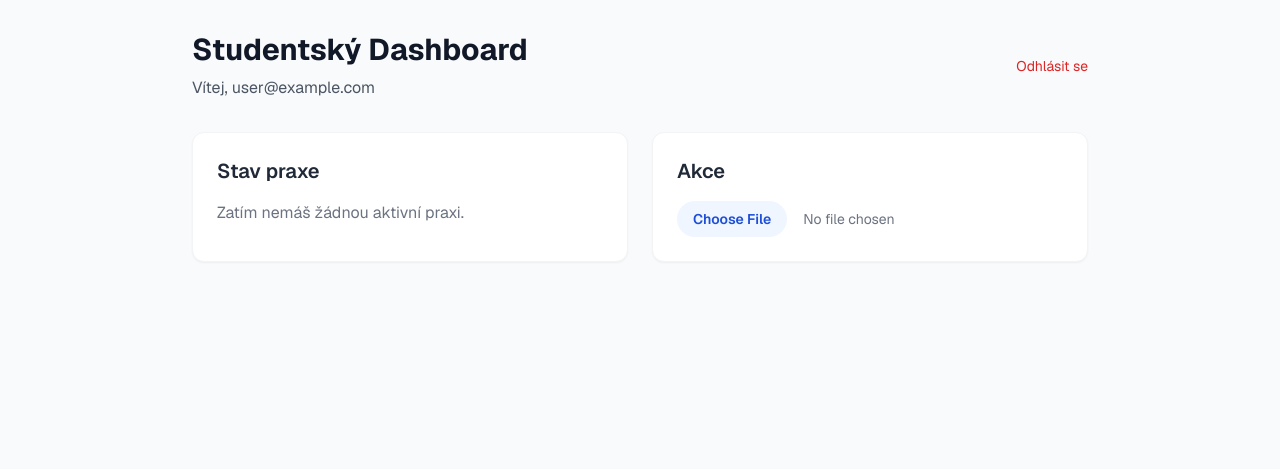
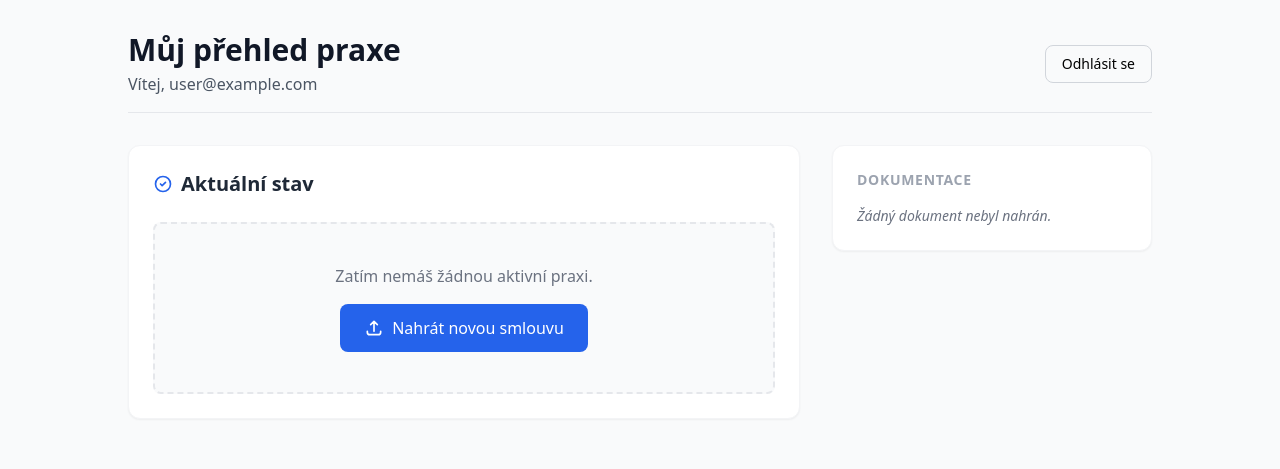
Before and after one commit to Kamibony/praxihub, a Next.js app in the folder apps/web/: page /student/dashboard in a window 1280 px wide. Shown: the top 469 px of the page. Built offline with nearby package versions, Linux system fonts and the light colour scheme; no server answers; the database is empty; sample sign-in values are in the browser's storage.

Commit message:
Enhance internship approval with timestamp and formatting
Added a date formatting helper function and updated the internship approval process to include the approval timestamp.

```diff
--- a/apps/web/app/student/dashboard/page.tsx
+++ b/apps/web/app/student/dashboard/page.tsx
@@ -43,7 +43,6 @@ export default function StudentDashboard() {
             const id = snapshot.docs[0].id;
             setInternship({ id, ...data });
 
-            // Ak je v stave na kontrolu, predvyplníme formulár
             if (data.status === 'NEEDS_REVIEW') {
               setReviewData({
                 organization_name: data.organization_name || "",
@@ -96,7 +95,8 @@ export default function StudentDashboard() {
       await updateDoc(docRef, {
         ...reviewData,
         status: "APPROVED",
-        is_verified: true
+        is_verified: true,
+        approvedAt: new Date().toISOString() // Pridáme čas schválenia
       });
       alert("Údaje potvrzeny!");
     } catch (error) {
@@ -105,109 +105,184 @@ export default function StudentDashboard() {
     }
   };
 
+  // Helper funkcia pre formátovanie dátumu
+  const formatDate = (isoString: string) => {
+    if (!isoString) return "-";
+    return new Date(isoString).toLocaleDateString('cs-CZ', { day: 'numeric', month: 'long', year: 'numeric', hour: '2-digit', minute: '2-digit' });
+  };
+
   if (loadingData) return <div className="p-8 text-center">Načítám data...</div>;
 
   return (
-    <div className="min-h-screen bg-gray-50 p-8">
-      <div className="max-w-4xl mx-auto">
-        <header className="mb-8 flex justify-between items-center">
+    <div className="min-h-screen bg-gray-50 p-8 font-sans">
+      <div className="max-w-5xl mx-auto">
+        <header className="mb-8 flex justify-between items-center border-b border-gray-200 pb-4">
           <div>
-            <h1 className="text-3xl font-bold text-gray-900">Studentský Dashboard</h1>
-            <p className="text-gray-600 mt-2">Vítej, {user?.email}</p>
+            <h1 className="text-3xl font-bold text-gray-900">Můj přehled praxe</h1>
+            <p className="text-gray-600 mt-1">Vítej, {user?.email}</p>
           </div>
-          <button onClick={() => auth.signOut()} className="text-sm text-red-600 hover:text-red-800">Odhlásit se</button>
+          <button onClick={() => auth.signOut()} className="text-sm px-4 py-2 border border-gray-300 rounded-lg hover:bg-gray-100 transition">Odhlásit se</button>
         </header>
 
-        <div className="grid gap-6 md:grid-cols-2">
-          {/* Status Karta */}
-          <div className="bg-white p-6 rounded-xl shadow-sm border border-gray-100 relative overflow-hidden">
-             <h2 className="text-xl font-semibold text-gray-800 mb-4">Stav praxe</h2>
+        <div className="grid gap-8 lg:grid-cols-3">
+
+          {/* HLAVNÁ KARTA (STAV) */}
+          <div className="lg:col-span-2 space-y-6">
+            <div className="bg-white p-6 rounded-xl shadow-sm border border-gray-100">
+               <h2 className="text-xl font-semibold text-gray-800 mb-6 flex items-center gap-2">
+                 <svg className="w-5 h-5 text-blue-600" fill="none" stroke="currentColor" viewBox="0 0 24 24"><path strokeLinecap="round" strokeLinejoin="round" strokeWidth={2} d="M9 12l2 2 4-4m6 2a9 9 0 11-18 0 9 9 0 0118 0z" /></svg>
+                 Aktuální stav
+               </h2>
 
                {!internship ? (
-               <div className="text-gray-500">Zatím nemáš žádnou aktivní praxi.</div>
+                 <div className="text-center py-10 bg-gray-50 rounded-lg border-2 border-dashed border-gray-200">
+                   <p className="text-gray-500 mb-4">Zatím nemáš žádnou aktivní praxi.</p>
+                   <label className="inline-block">
+                    <span className="sr-only">Nahrát smlouvu</span>
+                    <div className="px-6 py-3 bg-blue-600 text-white rounded-lg cursor-pointer hover:bg-blue-700 transition font-medium flex items-center gap-2">
+                      <svg className="w-5 h-5" fill="none" stroke="currentColor" viewBox="0 0 24 24"><path strokeLinecap="round" strokeLinejoin="round" strokeWidth={2} d="M4 16v1a3 3 0 003 3h10a3 3 0 003-3v-1m-4-8l-4-4m0 0L8 8m4-4v12" /></svg>
+                      Nahrát novou smlouvu
+                    </div>
+                    <input type="file" accept=".pdf,.jpg,.jpeg,.png" onChange={handleFileUpload} disabled={uploading} className="hidden" />
+                  </label>
+                  {uploading && <p className="text-sm text-blue-600 mt-3 animate-pulse">Nahrávám a analyzuji...</p>}
+                 </div>
                ) : (
-               <div className="space-y-4">
-                 <div className="flex items-center space-x-3">
-                    <span className={`inline-block w-4 h-4 rounded-full ${
-                      internship.status === 'ANALYZING' ? 'bg-blue-400 animate-pulse' :
-                      internship.status === 'APPROVED' ? 'bg-green-500' :
-                      internship.status === 'NEEDS_REVIEW' ? 'bg-yellow-400' :
-                      internship.status === 'REJECTED' ? 'bg-red-500' : 'bg-gray-300'
-                    }`}></span>
-                    <span className="font-medium text-lg text-gray-700">
-                      {internship.status === 'ANALYZING' && 'AI Analyzuje smlouvu...'}
-                      {internship.status === 'NEEDS_REVIEW' && 'Vyžaduje kontrolu'}
-                      {internship.status === 'APPROVED' && 'Schváleno'}
-                      {internship.status === 'REJECTED' && 'Zamítnuto'}
-                    </span>
+                 <div className="space-y-6">
+                   {/* STATUS BAR */}
+                   <div className="flex items-center gap-4 p-4 bg-gray-50 rounded-lg border border-gray-100">
+                      <div className={`p-3 rounded-full ${
+                        internship.status === 'ANALYZING' ? 'bg-blue-100 text-blue-600' :
+                        internship.status === 'APPROVED' ? 'bg-green-100 text-green-600' :
+                        internship.status === 'NEEDS_REVIEW' ? 'bg-yellow-100 text-yellow-600' :
+                        'bg-red-100 text-red-600'
+                      }`}>
+                        {internship.status === 'ANALYZING' && <svg className="w-6 h-6 animate-spin" fill="none" viewBox="0 0 24 24"><circle className="opacity-25" cx="12" cy="12" r="10" stroke="currentColor" strokeWidth="4"></circle><path className="opacity-75" fill="currentColor" d="M4 12a8 8 0 018-8V0C5.373 0 0 5.373 0 12h4zm2 5.291A7.962 7.962 0 014 12H0c0 3.042 1.135 5.824 3 7.938l3-2.647z"></path></svg>}
+                        {internship.status === 'APPROVED' && <svg className="w-6 h-6" fill="none" stroke="currentColor" viewBox="0 0 24 24"><path strokeLinecap="round" strokeLinejoin="round" strokeWidth={2} d="M5 13l4 4L19 7" /></svg>}
+                        {internship.status === 'NEEDS_REVIEW' && <svg className="w-6 h-6" fill="none" stroke="currentColor" viewBox="0 0 24 24"><path strokeLinecap="round" strokeLinejoin="round" strokeWidth={2} d="M12 9v2m0 4h.01m-6.938 4h13.856c1.54 0 2.502-1.667 1.732-3L13.732 4c-.77-1.333-2.694-1.333-3.464 0L3.34 16c-.77 1.333.192 3 1.732 3z" /></svg>}
+                        {internship.status === 'REJECTED' && <svg className="w-6 h-6" fill="none" stroke="currentColor" viewBox="0 0 24 24"><path strokeLinecap="round" strokeLinejoin="round" strokeWidth={2} d="M6 18L18 6M6 6l12 12" /></svg>}
+                      </div>
+                      <div>
+                        <h3 className="font-bold text-lg text-gray-900">
+                          {internship.status === 'ANALYZING' && 'AI zpracovává dokument...'}
+                          {internship.status === 'NEEDS_REVIEW' && 'Nutná kontrola údajů'}
+                          {internship.status === 'APPROVED' && 'Praxe je oficiálně schválena'}
+                          {internship.status === 'REJECTED' && 'Smlouva byla zamítnuta'}
+                        </h3>
+                        <p className="text-sm text-gray-500">
+                          {internship.status === 'ANALYZING' && 'Čekejte prosím, čtu data ze smlouvy.'}
+                          {internship.status === 'NEEDS_REVIEW' && 'AI předvyplnila data. Prosím o vaši kontrolu níže.'}
+                          {internship.status === 'APPROVED' && `Schváleno dne ${formatDate(internship.approvedAt)}. E-mail odeslán firmě.`}
+                          {internship.status === 'REJECTED' && 'Důvod: ' + (internship.ai_error_message || 'Neznámá chyba')}
+                        </p>
+                      </div>
                    </div>
 
-                 {/* Ak je stav NEEDS_REVIEW, zobrazíme formulár na úpravu */}
+                   {/* FORMULÁR NA KONTROLU (Iba ak NEEDS_REVIEW) */}
                    {internship.status === 'NEEDS_REVIEW' && (
-                   <div className="bg-yellow-50 p-4 rounded-lg border border-yellow-200 mt-4 space-y-3">
-                     <p className="text-sm text-yellow-800 font-medium">AI přečetla tyto údaje. Prosím, zkontrolujte je a potvrďte.</p>
-
+                     <div className="bg-yellow-50 p-6 rounded-lg border border-yellow-200">
+                       <h4 className="font-bold text-yellow-800 mb-4">Zkontrolujte údaje nalezené AI:</h4>
+                       <div className="grid md:grid-cols-2 gap-4">
                          <div>
-                       <label className="block text-xs text-gray-500">Název Firmy</label>
-                       <input
-                         type="text"
-                         value={reviewData.organization_name}
-                         onChange={(e) => setReviewData({...reviewData, organization_name: e.target.value})}
-                         className="w-full border rounded p-1 text-sm"
-                       />
+                           <label className="block text-xs font-medium text-gray-500 mb-1 uppercase">Název Firmy</label>
+                           <input type="text" value={reviewData.organization_name} onChange={(e) => setReviewData({...reviewData, organization_name: e.target.value})} className="w-full border border-yellow-300 rounded p-2 focus:ring-2 focus:ring-yellow-500 outline-none" />
                          </div>
                          <div>
-                       <label className="block text-xs text-gray-500">IČO</label>
-                       <input
-                         type="text"
-                         value={reviewData.organization_ico}
-                         onChange={(e) => setReviewData({...reviewData, organization_ico: e.target.value})}
-                         className="w-full border rounded p-1 text-sm"
-                       />
-                     </div>
-                     <div className="grid grid-cols-2 gap-2">
-                        <div>
-                          <label className="block text-xs text-gray-500">Od</label>
-                          <input type="text" value={reviewData.start_date} onChange={(e) => setReviewData({...reviewData, start_date: e.target.value})} className="w-full border rounded p-1 text-sm" />
+                           <label className="block text-xs font-medium text-gray-500 mb-1 uppercase">IČO</label>
+                           <input type="text" value={reviewData.organization_ico} onChange={(e) => setReviewData({...reviewData, organization_ico: e.target.value})} className="w-full border border-yellow-300 rounded p-2 focus:ring-2 focus:ring-yellow-500 outline-none" />
                          </div>
                          <div>
-                          <label className="block text-xs text-gray-500">Do</label>
-                          <input type="text" value={reviewData.end_date} onChange={(e) => setReviewData({...reviewData, end_date: e.target.value})} className="w-full border rounded p-1 text-sm" />
+                           <label className="block text-xs font-medium text-gray-500 mb-1 uppercase">Datum od</label>
+                           <input type="text" value={reviewData.start_date} onChange={(e) => setReviewData({...reviewData, start_date: e.target.value})} className="w-full border border-yellow-300 rounded p-2 focus:ring-2 focus:ring-yellow-500 outline-none" />
+                         </div>
+                         <div>
+                           <label className="block text-xs font-medium text-gray-500 mb-1 uppercase">Datum do</label>
+                           <input type="text" value={reviewData.end_date} onChange={(e) => setReviewData({...reviewData, end_date: e.target.value})} className="w-full border border-yellow-300 rounded p-2 focus:ring-2 focus:ring-yellow-500 outline-none" />
                          </div>
                        </div>
-                     <button onClick={confirmData} className="w-full bg-yellow-500 hover:bg-yellow-600 text-white py-2 rounded font-medium mt-2">
-                       Potvrdit správnost
+                       <button onClick={confirmData} className="w-full mt-4 bg-yellow-500 hover:bg-yellow-600 text-white py-3 rounded-lg font-bold shadow-sm transition">
+                         Potvrdit správnost údajů
                        </button>
                      </div>
                    )}
 
+                   {/* SCHVÁLENÉ ÚDAJE (Iba ak APPROVED) */}
                    {internship.status === 'APPROVED' && (
-                   <div className="p-4 bg-gray-50 rounded-lg border border-gray-100 text-sm">
-                     <p><span className="font-semibold">Firma:</span> {internship.organization_name}</p>
-                     <p><span className="font-semibold">IČO:</span> {internship.organization_ico}</p>
-                     <p><span className="font-semibold">Od:</span> {internship.start_date}</p>
-                     <p><span className="font-semibold">Do:</span> {internship.end_date}</p>
+                     <div className="bg-white rounded-lg border border-gray-100 overflow-hidden">
+                       <table className="min-w-full divide-y divide-gray-200 text-sm">
+                         <tbody className="divide-y divide-gray-200">
+                           <tr>
+                             <td className="px-4 py-3 bg-gray-50 font-medium text-gray-500 w-1/3">Firma</td>
+                             <td className="px-4 py-3 text-gray-900 font-bold">{internship.organization_name}</td>
+                           </tr>
+                           <tr>
+                             <td className="px-4 py-3 bg-gray-50 font-medium text-gray-500">IČO</td>
+                             <td className="px-4 py-3 text-gray-900 font-mono">{internship.organization_ico}</td>
+                           </tr>
+                           <tr>
+                             <td className="px-4 py-3 bg-gray-50 font-medium text-gray-500">Termín</td>
+                             <td className="px-4 py-3 text-gray-900">{internship.start_date} — {internship.end_date}</td>
+                           </tr>
+                         </tbody>
+                       </table>
                      </div>
                    )}
                  </div>
                )}
             </div>
+          </div>
 
-          {/* Actions Karta */}
+          {/* BOČNÝ PANEL (INFO & LOG) */}
+          <div className="space-y-6">
+            {/* Dokument Karta */}
             <div className="bg-white p-6 rounded-xl shadow-sm border border-gray-100">
-            <h2 className="text-xl font-semibold text-gray-800 mb-4">Akce</h2>
-            {!internship || internship.status === 'REJECTED' ? (
-              <div className="space-y-4">
-                <label className="block">
-                  <span className="sr-only">Vyber smlouvu</span>
-                  <input type="file" accept=".pdf,.jpg,.jpeg,.png" onChange={handleFileUpload} disabled={uploading} className="block w-full text-sm text-gray-500 file:mr-4 file:py-2 file:px-4 file:rounded-full file:border-0 file:text-sm file:font-semibold file:bg-blue-50 file:text-blue-700 hover:file:bg-blue-100 cursor-pointer disabled:opacity-50" />
-                </label>
-                {uploading && <p className="text-sm text-blue-600 animate-pulse">Nahrávám a zpracovávám...</p>}
+              <h3 className="text-sm font-bold text-gray-400 uppercase tracking-wider mb-4">Dokumentace</h3>
+              {internship ? (
+                <div>
+                   <div className="flex items-center gap-3 p-3 bg-blue-50 rounded-lg mb-4">
+                     <svg className="w-8 h-8 text-blue-500" fill="none" stroke="currentColor" viewBox="0 0 24 24"><path strokeLinecap="round" strokeLinejoin="round" strokeWidth={2} d="M9 12h6m-6 4h6m2 5H7a2 2 0 01-2-2V5a2 2 0 012-2h5.586a1 1 0 01.707.293l5.414 5.414a1 1 0 01.293.707V19a2 2 0 01-2 2z" /></svg>
+                     <div className="overflow-hidden">
+                       <p className="text-sm font-medium text-gray-900 truncate">{internship.fileName}</p>
+                       <p className="text-xs text-gray-500">Nahráno: {formatDate(internship.createdAt)}</p>
+                     </div>
+                   </div>
+                   <a href={internship.contract_url} target="_blank" rel="noreferrer" className="block w-full text-center py-2 border border-blue-200 text-blue-600 rounded-lg hover:bg-blue-50 text-sm font-medium transition">
+                     Stáhnout originál
+                   </a>
                 </div>
               ) : (
-              <div className="text-center py-8 text-gray-500">
-                <p>Smlouva odeslána. {internship.status === 'NEEDS_REVIEW' ? 'Čeká na vaši kontrolu.' : 'Čekejte na potvrzení.'}</p>
-                <a href={internship.contract_url} target="_blank" rel="noreferrer" className="text-blue-500 text-sm hover:underline mt-2 block">Zobrazit nahranou smlouvu</a>
+                <p className="text-sm text-gray-500 italic">Žádný dokument nebyl nahrán.</p>
+              )}
+            </div>
+
+            {/* Časová os (Timeline) */}
+            {internship && (
+              <div className="bg-white p-6 rounded-xl shadow-sm border border-gray-100">
+                <h3 className="text-sm font-bold text-gray-400 uppercase tracking-wider mb-4">Průběh zpracování</h3>
+                <div className="relative pl-4 border-l-2 border-gray-200 space-y-6">
+                  {/* Krok 1 */}
+                  <div className="relative">
+                    <div className="absolute -left-[21px] bg-blue-500 h-3 w-3 rounded-full border-2 border-white"></div>
+                    <p className="text-xs text-gray-500">{formatDate(internship.createdAt)}</p>
+                    <p className="text-sm font-medium text-gray-900">Nahrání dokumentu</p>
+                  </div>
+                  {/* Krok 2 */}
+                  {(internship.status === 'NEEDS_REVIEW' || internship.status === 'APPROVED') && (
+                     <div className="relative">
+                       <div className="absolute -left-[21px] bg-blue-500 h-3 w-3 rounded-full border-2 border-white"></div>
+                       <p className="text-sm font-medium text-gray-900">AI Analýza dokončena</p>
+                       <p className="text-xs text-gray-500">Gemini extrahovalo data</p>
+                     </div>
+                  )}
+                  {/* Krok 3 */}
+                  {internship.status === 'APPROVED' && (
+                     <div className="relative">
+                       <div className="absolute -left-[21px] bg-green-500 h-3 w-3 rounded-full border-2 border-white"></div>
+                       <p className="text-xs text-gray-500">{formatDate(internship.approvedAt)}</p>
+                       <p className="text-sm font-bold text-green-700">Schváleno studentem</p>
+                     </div>
+                  )}
+                </div>
               </div>
             )}
           </div>
```
Lines whose indentation alone changed are shown as unchanged.
